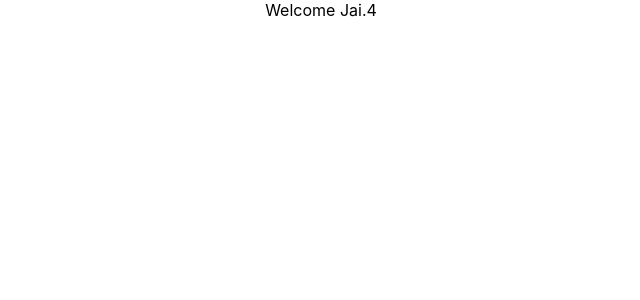
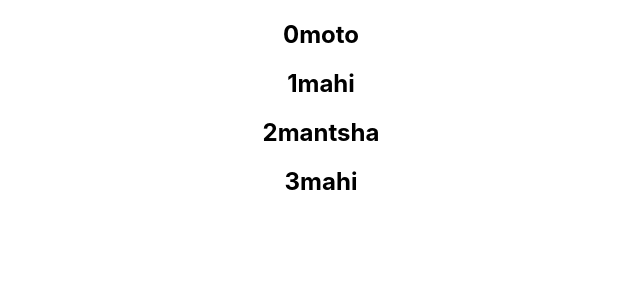
Before and after one commit to jai1998kishan/hello-world, a React (Create React App) app: page / in a window 1280 px wide. Shown: the top 300 px of the page, without its empty margins (319-959 px from the left). Built offline with nearby package versions, Linux system fonts and the light colour scheme.

Commit message:
list and keys

```diff
--- a/src/App.js
+++ b/src/App.js
@@ -1,5 +1,6 @@
 import "./App.css";
-import UserGreeting from "./components/UserGreeting";
+import NameList from "./components/NameList";
+// import UserGreeting from "./components/UserGreeting";
 // import ParentComponent from "./components/ParentComponent";
 // import EventBind from "./components/EventBind";
 // import ClassClick from "./components/ClassClick";
@@ -14,9 +15,14 @@ import UserGreeting from "./components/UserGreeting";
 function App() {
   return (
     <div className="App">
+      {/* List Rendering  */}
+
+      <NameList />
+      {/* ====================================================== */}
+
       {/* conditional rendering */}
 
-      <UserGreeting />
+      {/* <UserGreeting /> */}
 
       {/* ================================================ */}
 
--- /dev/null
+++ b/src/components/NameList.js
@@ -0,0 +1,61 @@
+import React from "react";
+// import Person from "./Person"; //for using array of object
+
+//method 1
+
+// function NameList() {
+//   const names = ["moto", "mahi", "mantsha"];
+//   return (
+//     <>
+//       {names.map((name) => (
+//         <h2>{name}</h2>
+//       ))}
+//     </>
+//   );
+// }
+
+//it showing one error
+/*
+NameList.js:7 Warning: Each child in a list should have a unique "key" prop.
+*/
+//below is the solution method 2
+
+//======================================================
+// method 2
+
+function NameList() {
+  const names = ["moto", "mahi", "mantsha", "mahi"];
+  const nameList = names.map((name, index) => (
+    <h2 key={index}>
+      {index}
+      {name}
+    </h2>
+  ));
+  return <>{nameList}</>;
+}
+
+//=======================================================
+//method 3
+
+// function NameList() {
+//   const names = ["moto", "mahi", "mantsha"];
+//   const nameList = names.map((name) => <h2>{name}</h2>);
+//   return <>{nameList}</>;
+// }
+
+//======================================================
+
+// function NameList() {
+//   const persons = [
+//     { id: 1, name: "moto", age: 22, skill: "React" },
+//     { id: 2, name: "mahi", age: 23, skill: "Javascript" },
+//     { id: 3, name: "mantsha", age: 21, skill: "Java" },
+//   ];
+
+//   const personsList = persons.map((person) => (
+//     <Person key={person.id} person={person} />
+//   ));
+//   return <>{personsList}</>;
+// }
+
+export default NameList;
--- /dev/null
+++ b/src/components/Person.js
@@ -0,0 +1,13 @@
+import React from "react";
+
+function Person({ person }) {
+  return (
+    <div>
+      <h2>
+        I am {person.name}. I am {person.age}. I know {person.skill}{" "}
+      </h2>
+    </div>
+  );
+}
+
+export default Person;
```
